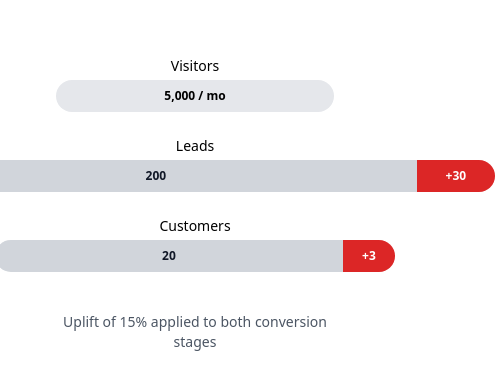
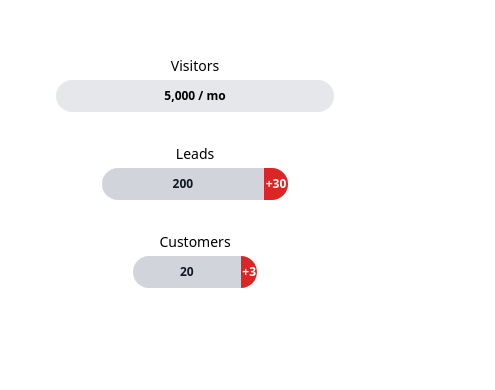
Before and after one commit to JimHerkert/animated-funnel, a React (Create React App) app: page / in a window 390 px wide. Shown: the top 390 px of the page, 495 px wide, since content can reach past the window. Built offline with nearby package versions, Linux system fonts and the light colour scheme.

Commit message:
Responsive funnel: 100/67/45 widths + remove uplift note

```diff
--- a/src/components/AnimatedFunnel.tsx
+++ b/src/components/AnimatedFunnel.tsx
@@ -4,19 +4,15 @@ import { motion } from "framer-motion";
 interface FunnelProps {
   visitors: number;
   uplift: number;
-  leadWidth: number;      // px width of Leads container (67% of Visitors)
-  customerWidth: number;  // px width of Customers container (67% of Leads)
   baselineLeads: number;
-  upliftLeads: number;    // baselineLeads * (1 + uplift)
+  upliftLeads: number;
   baselineCustomers: number;
-  upliftCustomers: number; // baselineCustomers * (1 + uplift)
+  upliftCustomers: number;
 }
 
 const AnimatedFunnel: React.FC<FunnelProps> = ({
   visitors,
   uplift,
-  leadWidth,
-  customerWidth,
   baselineLeads,
   upliftLeads,
   baselineCustomers,
@@ -24,17 +20,13 @@ const AnimatedFunnel: React.FC<FunnelProps> = ({
 }) => {
   const fmt = (n: number) => Math.round(n).toLocaleString();
 
-  // --- percentage splits for leads ---
-  const leadBasePct = baselineLeads / upliftLeads; // 0‑1
-  const leadAddPct  = 1 - leadBasePct;
-
-  // --- percentage splits for customers ---
+  // proportions for internal split
+  const leadBasePct = baselineLeads / upliftLeads;
   const custBasePct = baselineCustomers / upliftCustomers;
-  const custAddPct  = 1 - custBasePct;
 
   return (
-    <div className="flex flex-col items-center gap-6 w-full max-w-xl mx-auto p-6">
-      {/* Visitors */}
+    <div className="flex flex-col items-center gap-8 w-full max-w-5xl mx-auto p-6">
+      {/* Visitors (100%) */}
       <div className="w-full flex flex-col items-center">
         <div className="text-sm mb-1">Visitors</div>
         <div className="bg-gray-200 h-8 w-full rounded-full flex items-center justify-center text-xs font-semibold">
@@ -42,14 +34,14 @@ const AnimatedFunnel: React.FC<FunnelProps> = ({
         </div>
       </div>
 
-      {/* Leads */}
-      <div className="flex flex-col items-center">
+      {/* Leads (67% of Visitors) */}
+      <div className="w-full flex flex-col items-center">
         <div className="text-sm mb-1">Leads</div>
         <div
-          className="bg-gray-100 h-8 rounded-full overflow-hidden flex items-center"
-          style={{ width: `${Math.min(visitors * 0.67, 600)}px` }}
+          className="bg-gray-100 h-8 rounded-full overflow-hidden flex items-center justify-start mx-auto"
+          style={{ width: "67%" }}
         >
-          {/* baseline seg */}
+          {/* baseline */}
           <motion.div
             className="bg-gray-300 h-full flex items-center justify-center text-gray-900 text-xs font-semibold"
             style={{ width: `${leadBasePct * 100}%` }}
@@ -59,12 +51,12 @@ const AnimatedFunnel: React.FC<FunnelProps> = ({
           >
             {fmt(baselineLeads)}
           </motion.div>
-          {/* uplift seg */}
+          {/* uplift (red) */}
           <motion.div
             className="bg-red-600 h-full flex items-center justify-center text-white text-xs font-semibold"
-            style={{ width: `${leadAddPct * 100}%` }}
+            style={{ width: `${(1 - leadBasePct) * 100}%` }}
             initial={{ width: 0 }}
-            animate={{ width: `${leadAddPct * 100}%` }}
+            animate={{ width: `${(1 - leadBasePct) * 100}%` }}
             transition={{ type: "spring", stiffness: 120, damping: 20 }}
           >
             +{fmt(upliftLeads - baselineLeads)}
@@ -72,14 +64,14 @@ const AnimatedFunnel: React.FC<FunnelProps> = ({
         </div>
       </div>
 
-      {/* Customers */}
-      <div className="flex flex-col items-center">
+      {/* Customers (67% of Leads = 44.89% of Visitors) */}
+      <div className="w-full flex flex-col items-center">
         <div className="text-sm mb-1">Customers</div>
         <div
-          className="bg-gray-100 h-8 rounded-full overflow-hidden flex items-center"
-          style={{ width: `${Math.min(visitors * 0.67 * 0.67, 400)}px` }}
+          className="bg-gray-100 h-8 rounded-full overflow-hidden flex items-center justify-start mx-auto"
+          style={{ width: "44.89%" }}
         >
-          {/* baseline seg */}
+          {/* baseline */}
           <motion.div
             className="bg-gray-300 h-full flex items-center justify-center text-gray-900 text-xs font-semibold"
             style={{ width: `${custBasePct * 100}%` }}
@@ -89,22 +81,18 @@ const AnimatedFunnel: React.FC<FunnelProps> = ({
           >
             {fmt(baselineCustomers)}
           </motion.div>
-          {/* uplift seg */}
+          {/* uplift (red) */}
           <motion.div
             className="bg-red-600 h-full flex items-center justify-center text-white text-xs font-semibold"
-            style={{ width: `${custAddPct * 100}%` }}
+            style={{ width: `${(1 - custBasePct) * 100}%` }}
             initial={{ width: 0 }}
-            animate={{ width: `${custAddPct * 100}%` }}
+            animate={{ width: `${(1 - custBasePct) * 100}%` }}
             transition={{ type: "spring", stiffness: 120, damping: 20, delay: 0.1 }}
           >
             +{fmt(upliftCustomers - baselineCustomers)}
           </motion.div>
         </div>
       </div>
-
-      <p className="text-center text-sm text-gray-600 mt-4">
-        Uplift of <span className="font-medium">{uplift}%</span> applied to both conversion stages
-      </p>
     </div>
   );
 };
```
